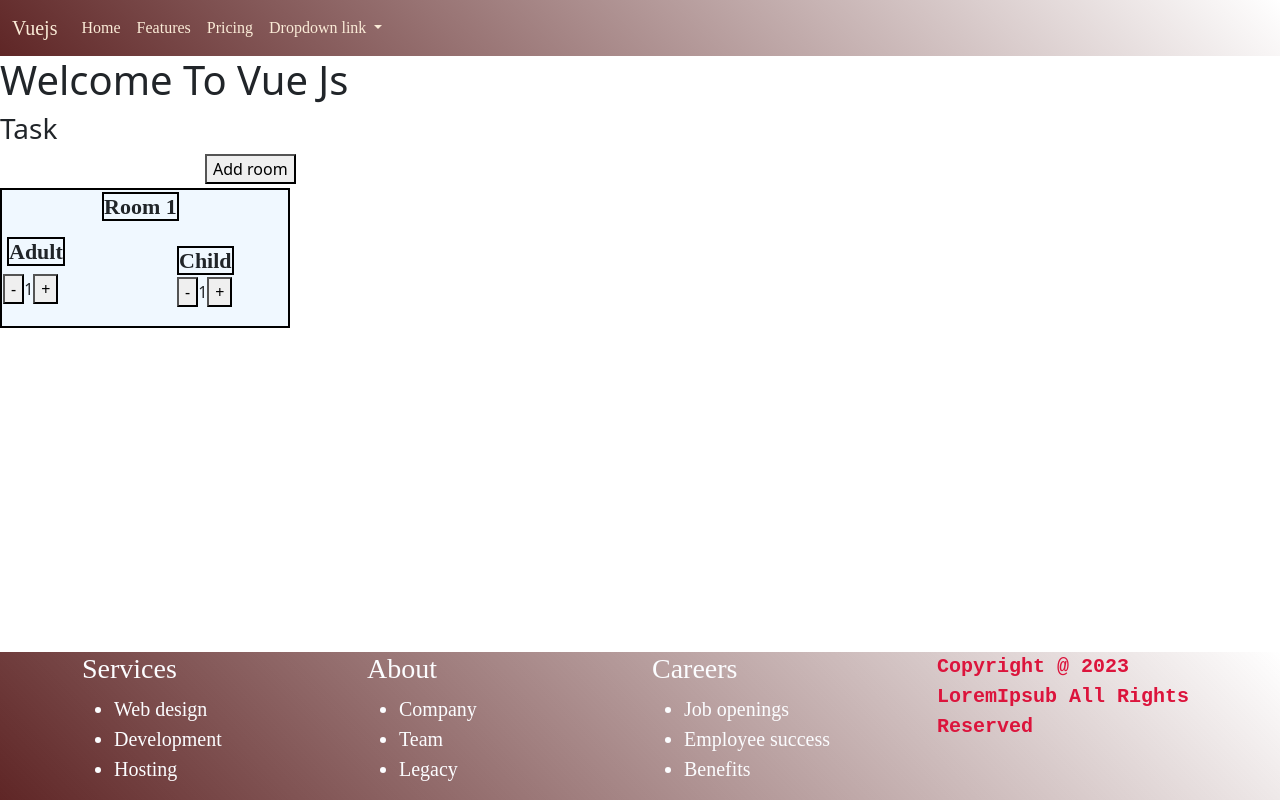
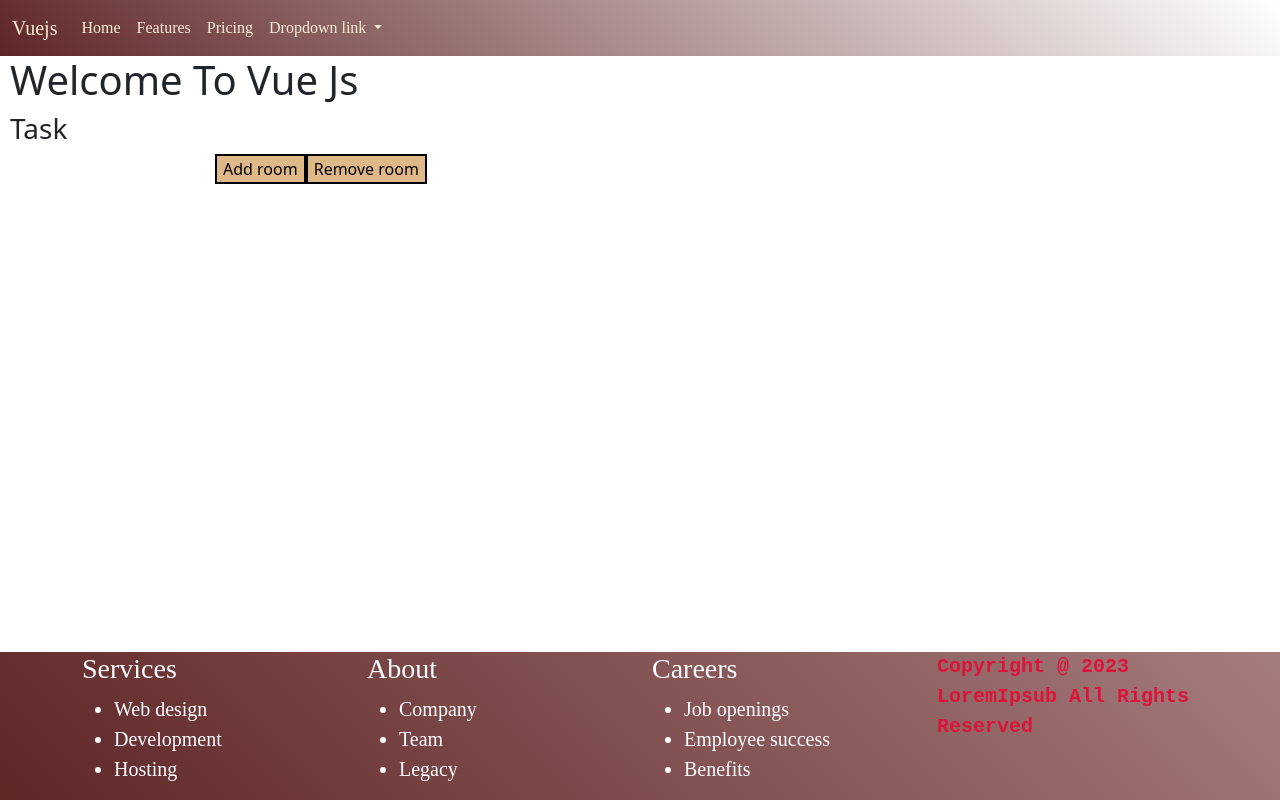
Before and after one commit to shyamporiya/vuejsProject, a Vue app: page / in a window 1280 px wide. Built offline with nearby package versions, Linux system fonts and the light colour scheme.

Commit message:
#task2 Done

```diff
--- a/src/components/body/Content.vue
+++ b/src/components/body/Content.vue
@@ -1,13 +1,21 @@
 <template>
+  <section class="main-section">
     <div>
       <h1>Welcome To Vue Js</h1>
       <h3>Task</h3>
     </div>
     <div>
-    <button class="add_another_room" @click="add_another_room">Add room</button>
+      <button class="add_another_room" @click="add_another_room">
+        Add room
+      </button>
+      <button class="remove_another_room" @click="remove_another_room">
+        Remove room
+      </button>
     </div>
+    <div v-for="index in roomCount">
+      {{ index }}
       <div class="table_room">
-    <span class="room-name">Room 1</span>
+        <span class="room-name">Room {{ index }}</span>
         <div class="adult">
           <span class="adultName">Adult</span>
           <div class="add_div">
@@ -25,6 +33,9 @@
           </div>
         </div>
       </div>
+    </div>
+  </section>
+  <section></section>
 </template>
 <script>
 export default {
@@ -34,30 +45,37 @@ export default {
     return {
       adultRoomCount: 1,
       childRoomCount: 1,
+      roomCount: "",
     };
   },
   methods: {
     adultDecBtn() {
-      console.log("dec workd");
       this.adultRoomCount--;
     },
     adultIncBtn() {
-      console.log("dec workd");
       this.adultRoomCount++;
     },
     childDecBtn() {
-      console.log("dec workd");
       this.childRoomCount--;
     },
     childIncBtn() {
-      console.log("dec workd");
       this.childRoomCount++;
+    },
+    add_another_room() {
+      this.roomCount++;
+    },
+    remove_another_room() {
+      this.roomCount--;
     },
   },
 };
 </script>
 
 <style scoped>
+button {
+  border: 2px solid black;
+  background: burlywood;
+}
 .table_room {
   border: 2px solid black;
   /* margin-left: 473px; */
@@ -102,4 +120,7 @@ export default {
   margin-left: 205px;
   margin-bottom: 4px;
 }
+.main-section {
+  margin-left: 10px;
+}
 </style>
--- a/src/components/body/Footer.vue
+++ b/src/components/body/Footer.vue
@@ -55,7 +55,7 @@
   left: 0;
   bottom: 0;
   width: 100%;
-  background: linear-gradient(45deg, #5f2626, transparent);
+  background: linear-gradient(45deg, #5f2626, #a57c7c);
   color: black;
   font-size: small;
   font-weight: 400;
```
Lines whose indentation alone changed are shown as unchanged.
